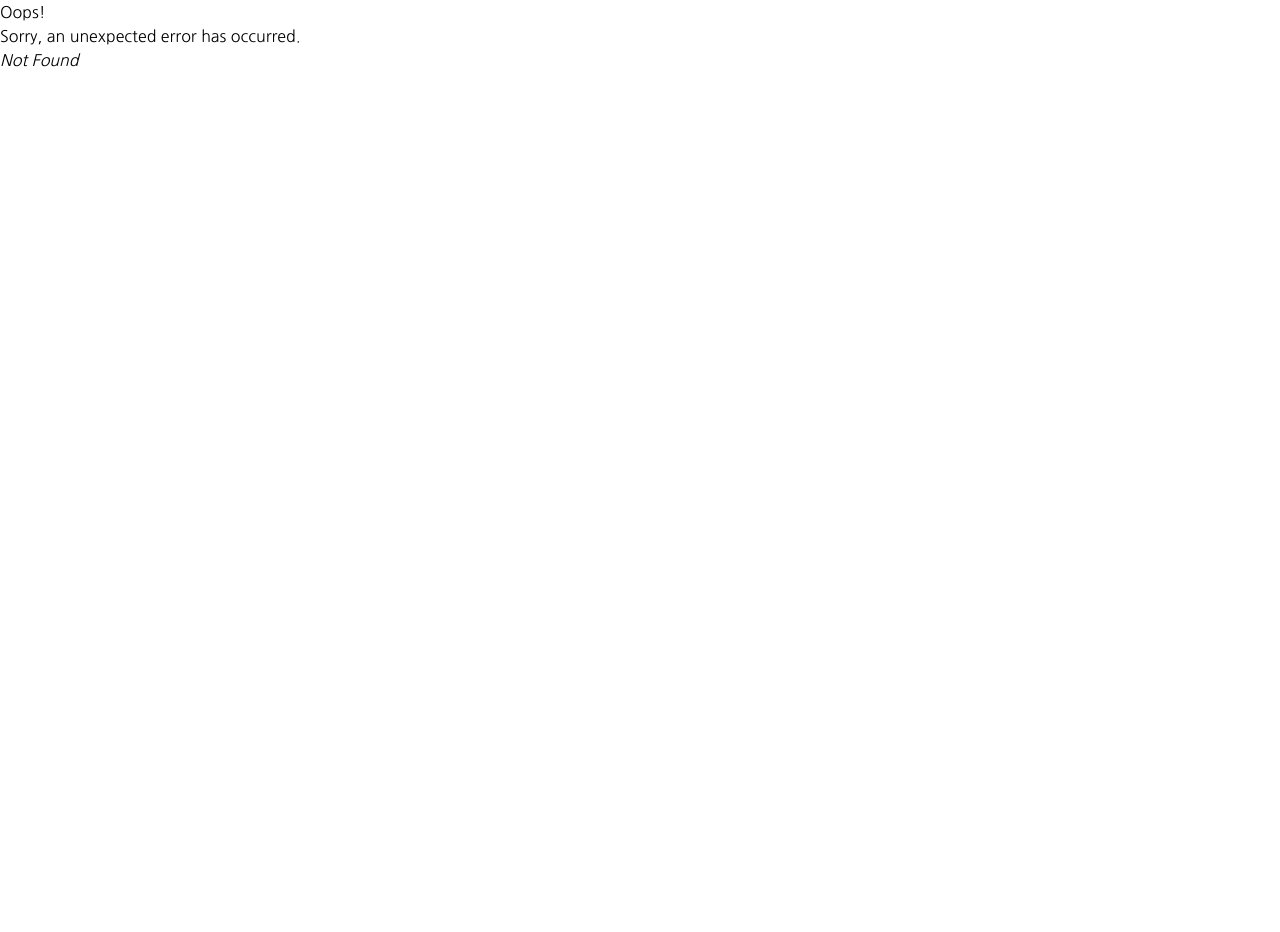
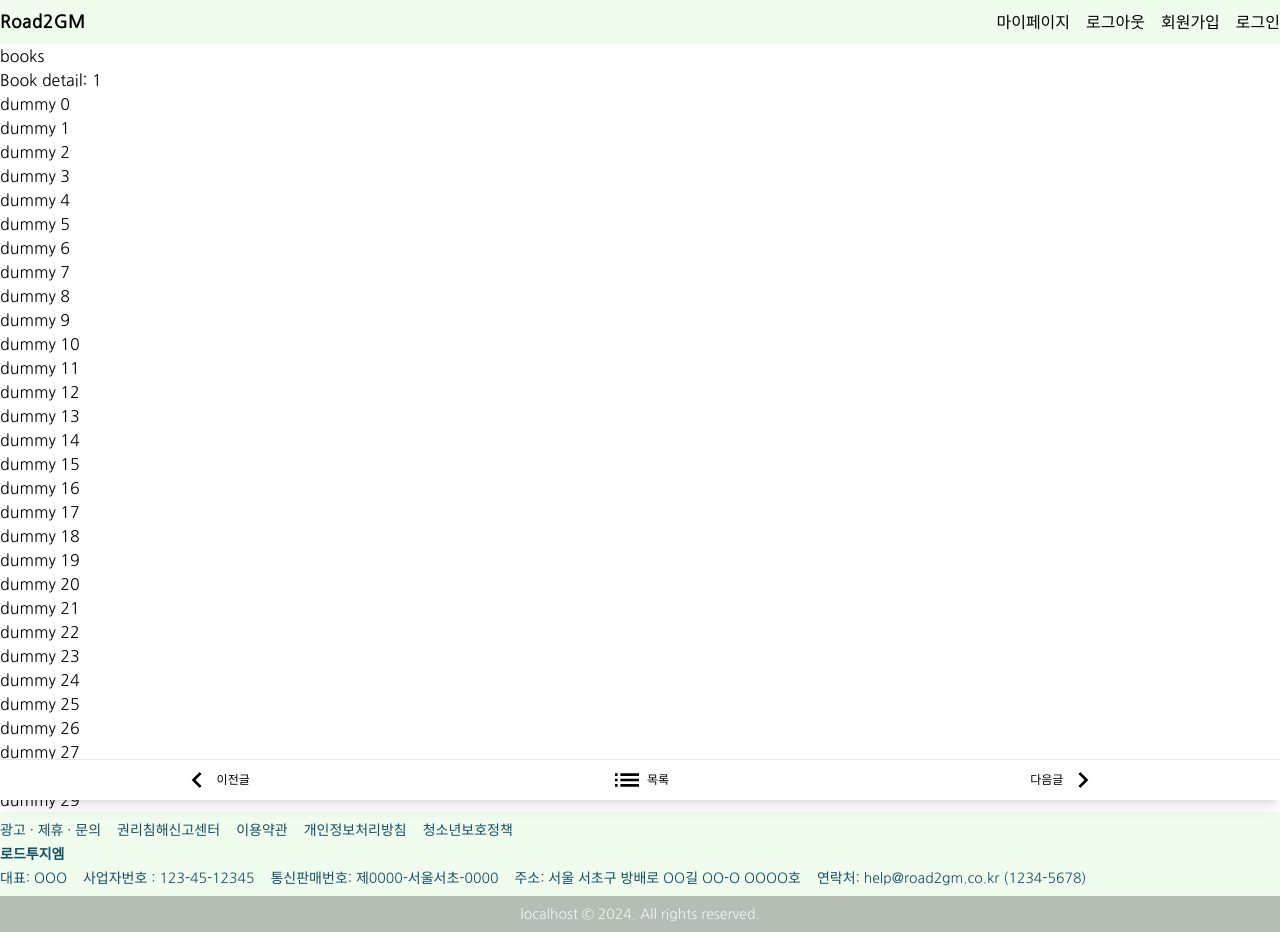
Before and after one commit to mairoo/road2gm-react, a React app: page /book/1/pages/1 in a window 1280 px wide. Before the commit this address had no page. Before the commit the page ends 800 px from the top, so only its background shows below. Built offline with nearby package versions, Linux system fonts and the light colour scheme.

Commit message:
books to book singular name

```diff
--- a/src/layouts/BooksLayout.tsx
+++ b/src/layouts/BookLayout.tsx
@@ -4,7 +4,7 @@ import { Outlet } from "react-router-dom";
 import { MdChevronLeft, MdChevronRight, MdList } from "react-icons/md";
 import Button from "../widgets/Button";
 
-const BooksLayout = () => {
+const BookLayout = () => {
   return (
     <div>
       <h1>books</h1>
@@ -32,4 +32,4 @@ const BooksLayout = () => {
   );
 };
 
-export default BooksLayout;
+export default BookLayout;
--- a/src/layouts/RootLayout.tsx
+++ b/src/layouts/RootLayout.tsx
@@ -44,7 +44,7 @@ const RootLayout = () => {
       items: [
         {
           text: "강좌",
-          link: "/books",
+          link: "/book",
         },
         {
           text: "퍼즐",
@@ -163,7 +163,7 @@ const RootLayout = () => {
       {/* 푸터는 모바일 화면의 경우 시작화면 등 일부 화면에서만 표시 */}
       {!(
         isMobile &&
-        ["/books"].filter((path) => pathname.startsWith(path)).length !== 0
+        ["/book"].filter((path) => pathname.startsWith(path)).length !== 0
       ) && (
         <Footer className="bg-natural-3 text-sm text-cyan-900">
           <ContainerFixed className="space-y-1 py-2 px-2 md:px-0">
@@ -197,7 +197,7 @@ const RootLayout = () => {
         <div
           className={className(
             "fixed left-6",
-            ["/books"].filter((path) => pathname.startsWith(path)).length === 0
+            ["/book"].filter((path) => pathname.startsWith(path)).length === 0
               ? "bottom-6"
               : "bottom-14",
           )}
--- a/src/pages/books/index.tsx
+++ b/src/pages/book/index.tsx
@@ -1,7 +1,7 @@
 import React from "react";
 import InfiniteSwipeSlide from "../../widgets/InfiniteSwipeSlide";
 
-const BooksPage = () => {
+const BookPage = () => {
   const images = [
     { width: 800, height: 400, color: "orange" },
     { width: 800, height: 400, color: "blue" },
@@ -17,4 +17,4 @@ const BooksPage = () => {
   );
 };
 
-export default BooksPage;
+export default BookPage;
```
Also changed, not shown: src/routes/BrowserRouter.tsx (+8 -8 lines), src/layouts/HomeLayout.tsx (added), src/pages/book/[id].tsx (renamed from src/pages/books/[id].tsx), src/pages/book/page/[id].tsx (renamed from src/pages/books/pages/[id].tsx), src/pages/book/page/index.tsx (renamed from src/pages/books/pages/index.tsx).
